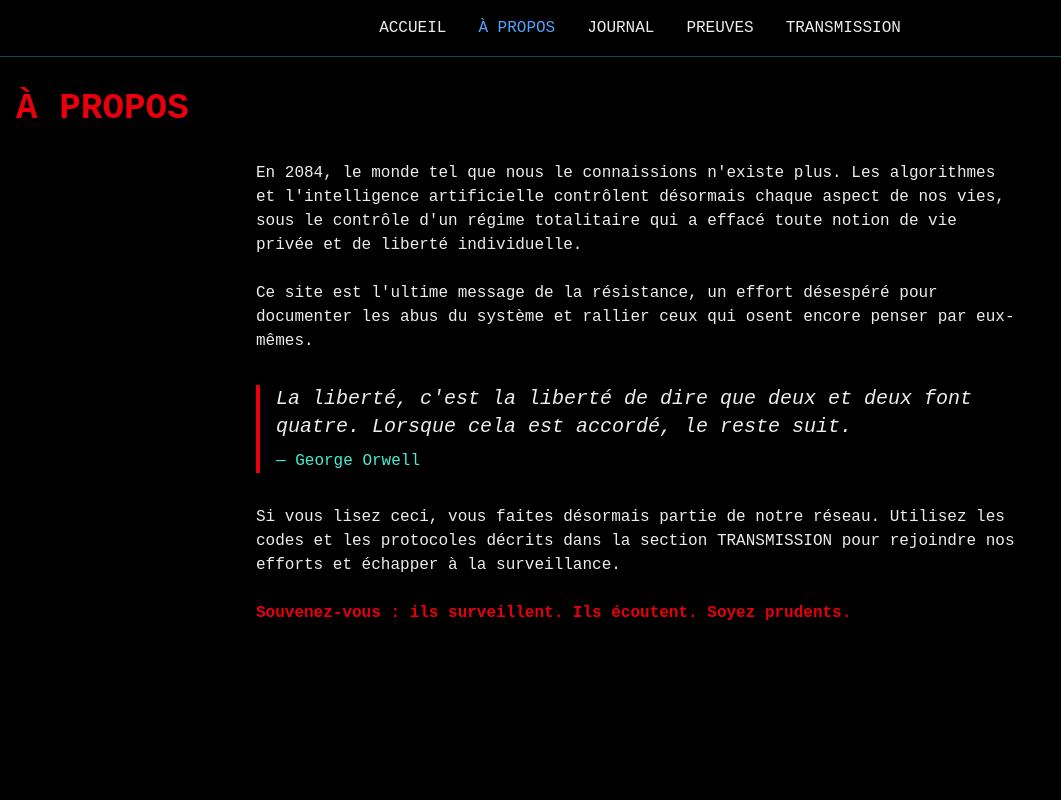
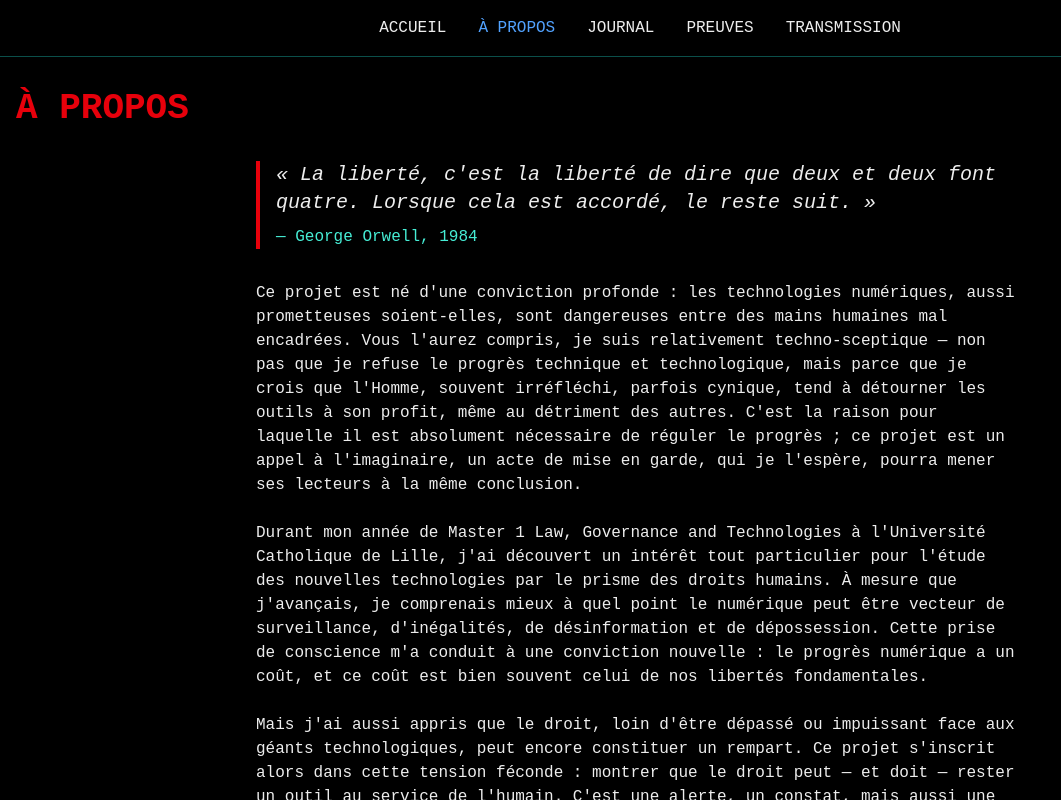
Before and after one commit to Nywes/grand-oral-antonin, a Next.js app: page /a-propos in a window 1280 px wide. Shown: the whole page, without its empty margins (0-1061 px from the left). Built offline with nearby package versions, Linux system fonts and the light colour scheme.

Commit message:
chore: changed about page text

```diff
--- a/src/app/a-propos/page.tsx
+++ b/src/app/a-propos/page.tsx
@@ -1,30 +1,76 @@
 export default function AProposPage() {
   return (
     <div className="container mx-auto py-8 px-4">
-      <h1 className="text-4xl font-bold text-red-600 mb-8">{"À PROPOS"}</h1>
+      <h1 className="text-4xl font-bold text-red-600 mb-8">{'À PROPOS'}</h1>
 
       <div className="max-w-3xl mx-auto space-y-6">
+        <div className="border-l-4 border-red-600 pl-4 my-8">
+          <p className="text-xl italic">
+            {
+              "« La liberté, c'est la liberté de dire que deux et deux font quatre. Lorsque cela est accordé, le reste suit. »"
+            }
+          </p>
+          <p className="text-teal-300 mt-2">{'— George Orwell, 1984'}</p>
+        </div>
+
         <p>
-          {"En 2084, le monde tel que nous le connaissions n'existe plus. Les algorithmes et l'intelligence artificielle contrôlent désormais chaque aspect de nos vies, sous le contrôle d'un régime totalitaire qui a effacé toute notion de vie privée et de liberté individuelle."}
+          {
+            "Ce projet est né d'une conviction profonde : les technologies numériques, aussi prometteuses soient-elles, sont dangereuses entre des mains humaines mal encadrées. Vous l'aurez compris, je suis relativement techno-sceptique — non pas que je refuse le progrès technique et technologique, mais parce que je crois que l'Homme, souvent irréfléchi, parfois cynique, tend à détourner les outils à son profit, même au détriment des autres. C'est la raison pour laquelle il est absolument nécessaire de réguler le progrès ; ce projet est un appel à l'imaginaire, un acte de mise en garde, qui je l'espère, pourra mener ses lecteurs à la même conclusion."
+          }
         </p>
 
         <p>
-          {"Ce site est l'ultime message de la résistance, un effort désespéré pour documenter les abus du système et rallier ceux qui osent encore penser par eux-mêmes."}
+          {
+            "Durant mon année de Master 1 Law, Governance and Technologies à l'Université Catholique de Lille, j'ai découvert un intérêt tout particulier pour l'étude des nouvelles technologies par le prisme des droits humains. À mesure que j'avançais, je comprenais mieux à quel point le numérique peut être vecteur de surveillance, d'inégalités, de désinformation et de dépossession. Cette prise de conscience m'a conduit à une conviction nouvelle : le progrès numérique a un coût, et ce coût est bien souvent celui de nos libertés fondamentales."
+          }
         </p>
 
-        <div className="border-l-4 border-red-600 pl-4 my-8">
-          <p className="text-xl italic">
-            {"La liberté, c'est la liberté de dire que deux et deux font quatre. Lorsque cela est accordé, le reste suit."}
-          </p>
-          <p className="text-teal-300 mt-2">{"— George Orwell"}</p>
-        </div>
+        <p>
+          {
+            "Mais j'ai aussi appris que le droit, loin d'être dépassé ou impuissant face aux géants technologiques, peut encore constituer un rempart. Ce projet s'inscrit alors dans cette tension féconde : montrer que le droit peut — et doit — rester un outil au service de l'humain. C'est une alerte, un constat, mais aussi une ambition intellectuelle : mieux comprendre, mieux dénoncer, et un jour peut-être, mieux agir."
+          }
+        </p>
 
         <p>
-          {"Si vous lisez ceci, vous faites désormais partie de notre réseau. Utilisez les codes et les protocoles décrits dans la section TRANSMISSION pour rejoindre nos efforts et échapper à la surveillance."}
+          {
+            "J'ai choisi un format narratif pour rendre compte de cette réflexion. Non pas par facilité, mais parce que je crois que la forme peut amplifier le fond. Parce qu'il m'était difficile, voire impossible, de faire entendre toute la complexité de ma pensée à travers un simple exposé linéaire, j'ai opté pour une forme hybride : celle d'un journal intime tenu par un citoyen du futur, dans un monde dystopique où l'intelligence artificielle aurait fini par gouverner à notre place. Le support prend la forme d'un site web, conçu avec l'aide d'un ami développeur, et structuré comme un journal de bord numérique, ultime témoignage d'un homme traqué, lucide et désespérément humain."
+          }
         </p>
 
-        <p className="text-red-600 font-bold">
-          {"Souvenez-vous : ils surveillent. Ils écoutent. Soyez prudents."}
+        <p>
+          {
+            "Pourquoi ce choix de la dystopie ? Parce que la dystopie exagère le réel pour mieux le faire apparaître. Elle permet de créer un miroir grossissant, un espace où l'imaginaire révèle les dérives bien réelles de notre présent. Le journal que j'ai écrit se situe en 2084 — clin d'œil assumé à Orwell — et se veut un cri lancé au passé, une lettre à celles et ceux qui peuvent encore éviter le pire."
+          }
+        </p>
+
+        <p>
+          {
+            "J'ai pleinement conscience, en cela, d'avoir plongé dans un imaginaire qui pourrait sembler caricatural, voire cliché. Ce futur dystopique où l'intelligence artificielle domine, où les humains sont traqués, surveillés, remplacés — nombreux sont ceux qui le reconnaîtront comme une sorte de scénario classique, voire attendu. Mais ce choix, loin d'être naïf, est délibéré. Car le cliché a cette force particulière : il parle directement à nos peurs les plus anciennes, les plus viscérales, celles que la raison peine parfois à formuler. Il active des réflexes émotionnels, presque archaïques, et c'est précisément cette dimension affective qui m'intéresse ici."
+          }
+        </p>
+
+        <p>
+          {
+            "En mobilisant des images familières — le monde sous surveillance, les machines qui décident à notre place, la perte progressive de l'humain — je ne cherche pas à innover pour innover, mais à renforcer mon propos. Ce sont les affects qui donnent à une idée son pouvoir de persuasion, et la peur, si elle est utilisée avec mesure, peut être un vecteur d'alerte redoutablement efficace. En choisissant d'assumer ces représentations, j'espère toucher autant que faire réfléchir. Parce que si nous avons déjà vu ce futur mille fois au cinéma ou en littérature, il n'en reste pas moins imminent, crédible, et surtout évitable — mais à condition de le regarder en face."
+          }
+        </p>
+
+        <p>
+          {
+            "La narration, ici, m'offre une liberté de ton, une proximité émotionnelle, et surtout une possibilité de critique qu'aucun autre format académique ne m'aurait permis. C'est un terrain fertile pour faire coexister l'analyse juridique, la littérature, et le politique. C'est aussi un moyen de donner chair à mes inquiétudes : la dépossession de notre capacité de juger, l'abandon de notre liberté au profit de la sécurité, le remplacement progressif de l'humain par des logiques de calcul."
+          }
+        </p>
+
+        <p>
+          {
+            "Je me suis nourri d'Orwell, bien sûr, mais aussi de La Nuit des Temps de Barjavel, pour cette narration à cheval entre les époques, entre mémoire et effacement, intime et politique. Ce projet, en somme, est la synthèse de mon année d'étude, le reflet de mes engagements, et le prélude à mes ambitions futures — écrire une thèse sur la santé numérique et les droits fondamentaux, puis m'engager comme avocat dans une ONG défendant nos libertés en ligne."
+          }
+        </p>
+
+        <p>
+          {
+            "À travers cette œuvre, j'ai voulu mêler rigueur académique, créativité narrative et urgence politique. J'espère qu'elle saura susciter la réflexion, peut-être même l'action, car au fond, il ne s'agit pas que d'un projet universitaire. Il s'agit d'une prise de position. D'un espoir. Et d'un avertissement."
+          }
         </p>
       </div>
     </div>
```
